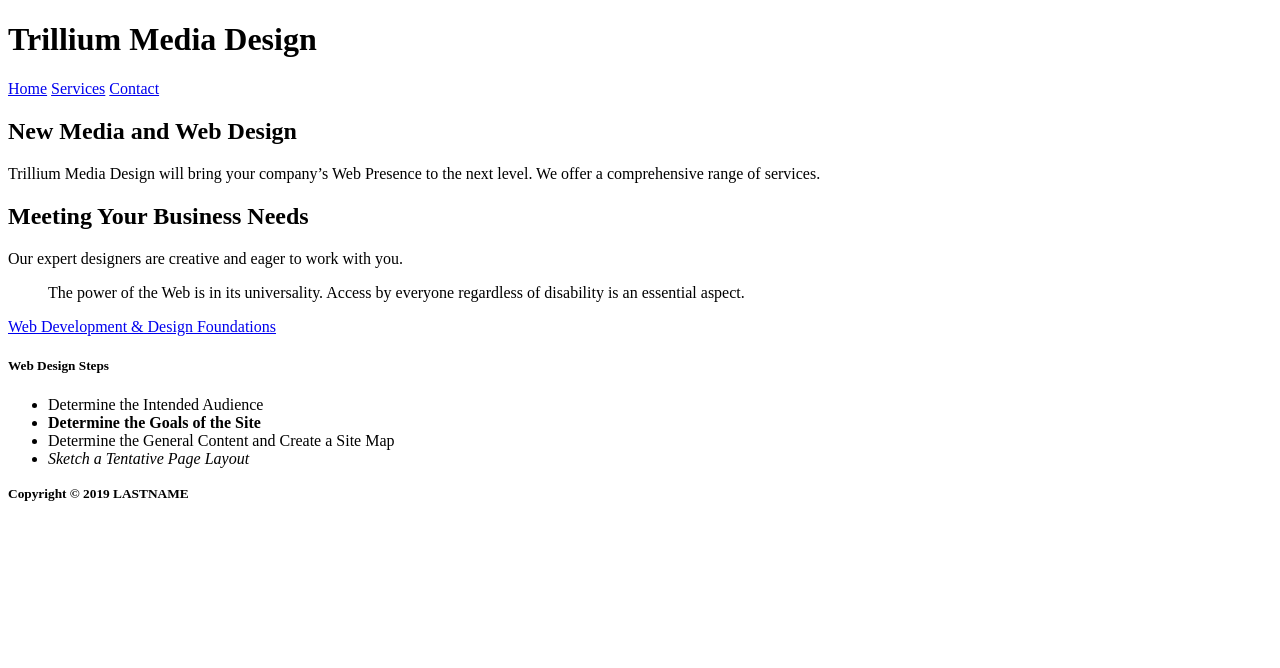
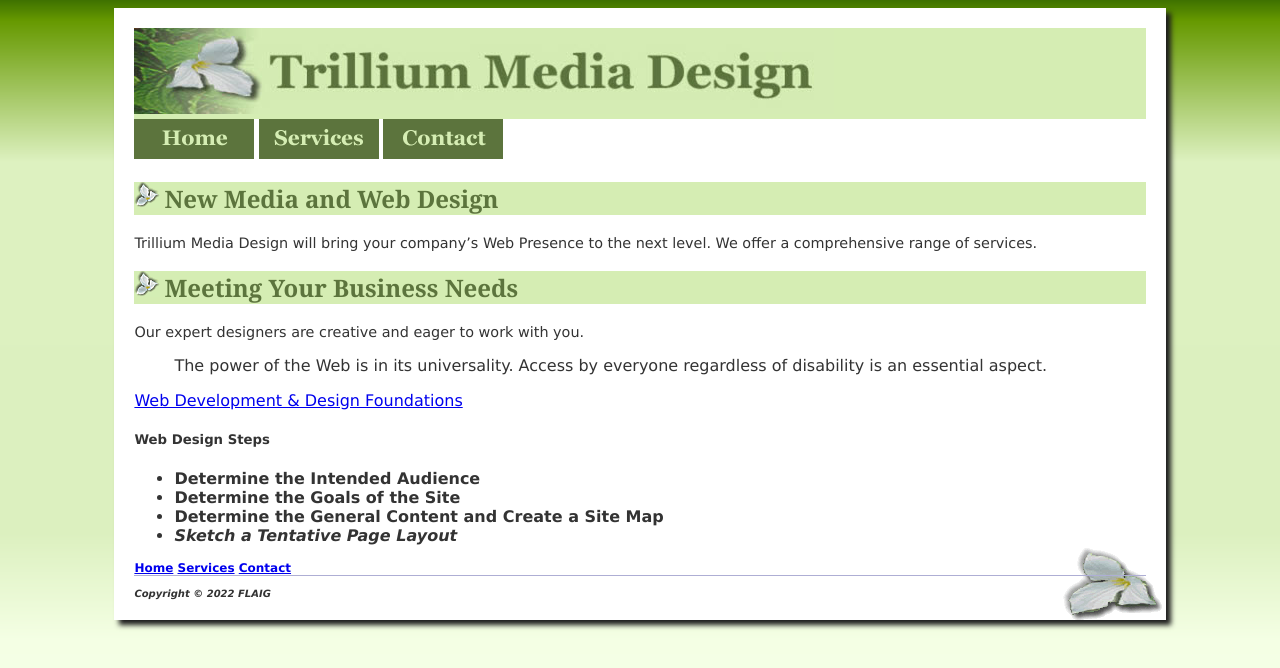
Before and after one commit to 44144-Sp22/ch4inclassnotes-sydneiflaig, a plain HTML site: page index.html in a window 1280 px wide. Drawn offline with Linux system fonts and the light colour scheme.

Commit message:
Chapter 4 notes

```diff
--- a/index.html
+++ b/index.html
@@ -1,19 +1,27 @@
 <!DOCTYPE html>
 <html lang="en">
+
 <head>
-		<title>LASTNAME Chapter 4 InClass Notes</title>
+	<title>FLAIG Chapter 4 InClass Notes</title>
 	<meta charset="utf-8">
+	<link rel="icon" href="favicon.ico" type="image/x-con">
+	<link rel="stylesheet" href="style.css">
 </head>
+
 <body>
+	<div id="container">
 		<!-- Structural Elements - header, nav, main, footer -->
 		<header>
-            <h1>Trillium Media Design</h1>
+			<img src="trilliumbanner.jpg" usemap="#image_map">
+			<map name="image_map">
+				<area alt="NWMSU" title="NWMSU" href="http://www.nwmissouri.edu" coords="4,-65,133,21" shape="rect">
+			</map>
 		</header>
 		<nav>
 			<!-- Anchor tags - specifies hyperlink reference to a file. Relative Links - link to pages on own site. -->
-            <a href="index.html">Home</a>
-            <a href="services.html">Services</a>
-            <a href="contact.html">Contact</a>
+			<a href="index.html"><img src="home.gif" alt="Home" width="120" height="40"></a>
+			<a href="services.html"><img src="services.gif" alt="Services" width="120" height="40"></a>
+			<a href="contact.html"><img src="contact.gif" alt="Contact" width="120" height="40"></a>
 		</nav>
 		<main>
 			<h2>New Media and Web Design</h2>
@@ -37,9 +45,16 @@
 			</ul>
 
 		</main>
+		<nav>
+			<!-- Anchor tags - specifies hyperlink reference to a file. Relative Links - link to pages on own site. -->
+			<a href="index.html">Home</a>
+			<a href="services.html">Services</a>
+			<a href="contact.html">Contact</a>
+		</nav>
 		<footer>
-            <small><strong>Copyright &copy; 2019 LASTNAME</strong></small>
+			<small><strong>Copyright &copy; 2022 FLAIG</strong></small>
 		</footer>
+	</div>
+</body>
 
-    </body>
 </html>
--- /dev/null
+++ b/style.css
@@ -0,0 +1,54 @@
+body {
+  background-color: #f4ffe4;
+  color: #333333;
+  font-family: Ariel, Verdana, sans-serif;
+  background-image: url(trilliumgradient.png);
+}
+
+Header {
+  background-color: #d5edb3;
+  color: #5c743d;
+  font-family: Georgia, "Times New Roman", serif;
+}
+
+h2 {
+  background-color: #d5edb3;
+  color: #5c743d;
+  font-family: Georgia, "Times New Roman", serif;
+  background-image: url(trilliumbullet.gif);
+  background-repeat: no-repeat;
+  padding-left: 30px;
+}
+
+p {
+  font-size: .90em;
+}
+
+ul {
+  font-weight: bold;
+}
+
+nav {
+  font-weight: bold;
+  font-size: .75em;
+}
+
+footer {
+  font-size: .75em;
+  font-style: italic;
+  border-top: thin solid #aeaed4;
+  padding-top: 10px;
+}
+
+img {
+  border-style: none;
+}
+
+#container {
+  background-color: #ffffff;
+  padding: 20px;
+  width: 80%;
+  margin: auto;
+  box-shadow: 5px 5px 5px #1e1e1e;
+  background: url(trilliumfoot.gif) no-repeat bottom right, #FFFFFF;
+}
```
Also changed, not shown: contact.html (+22 -7 lines), services.html (+22 -7 lines). Lines whose indentation alone changed are shown as unchanged.
